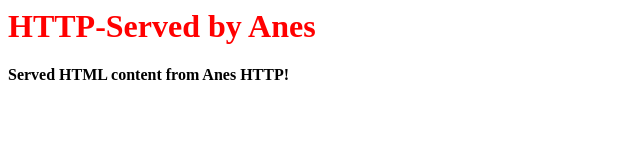
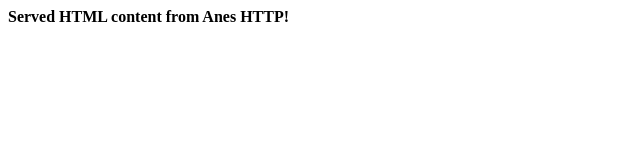
Before and after one commit to aneshodza/rust-http-server, a plain HTML site: page public/index.html in a window 1280 px wide. Shown: the whole page, without its empty margins (0-640 px from the left). Drawn offline with Linux system fonts and the light colour scheme.

Commit message:
Update index.html to fix tests

```diff
--- a/public/index.html
+++ b/public/index.html
@@ -1,4 +1,3 @@
-<h1>HTTP-Served by Anes</h1>
 <b>Served HTML content from Anes HTTP!</b>
 
 <style>
```
Also changed, not shown: 3 other files.
